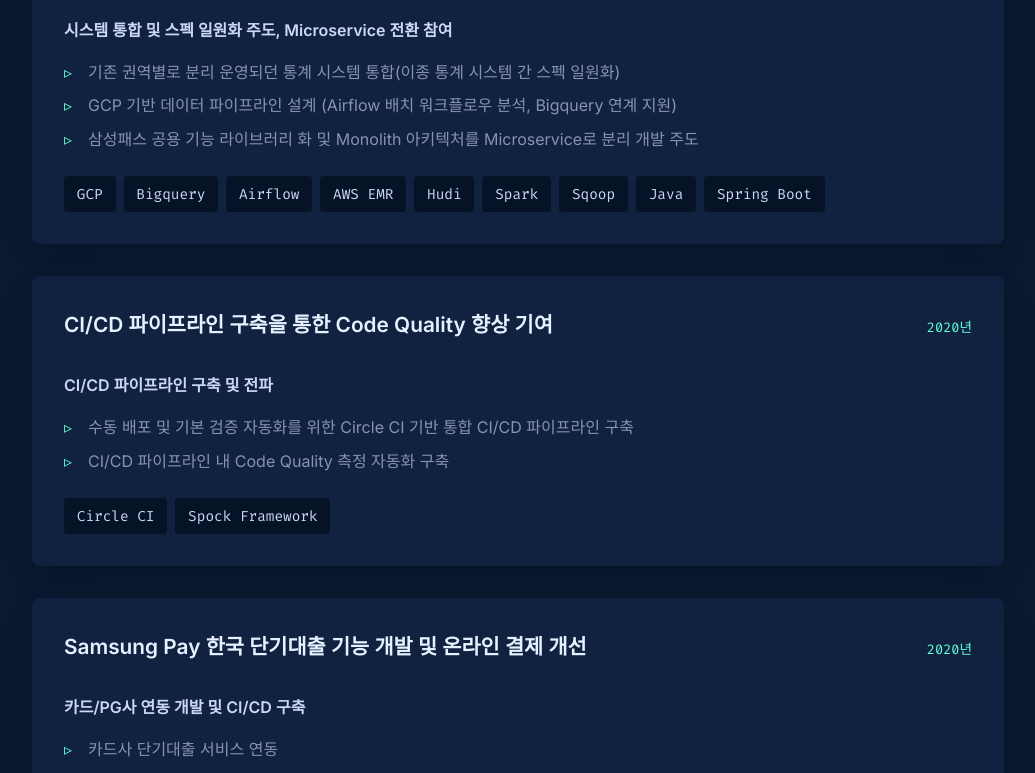
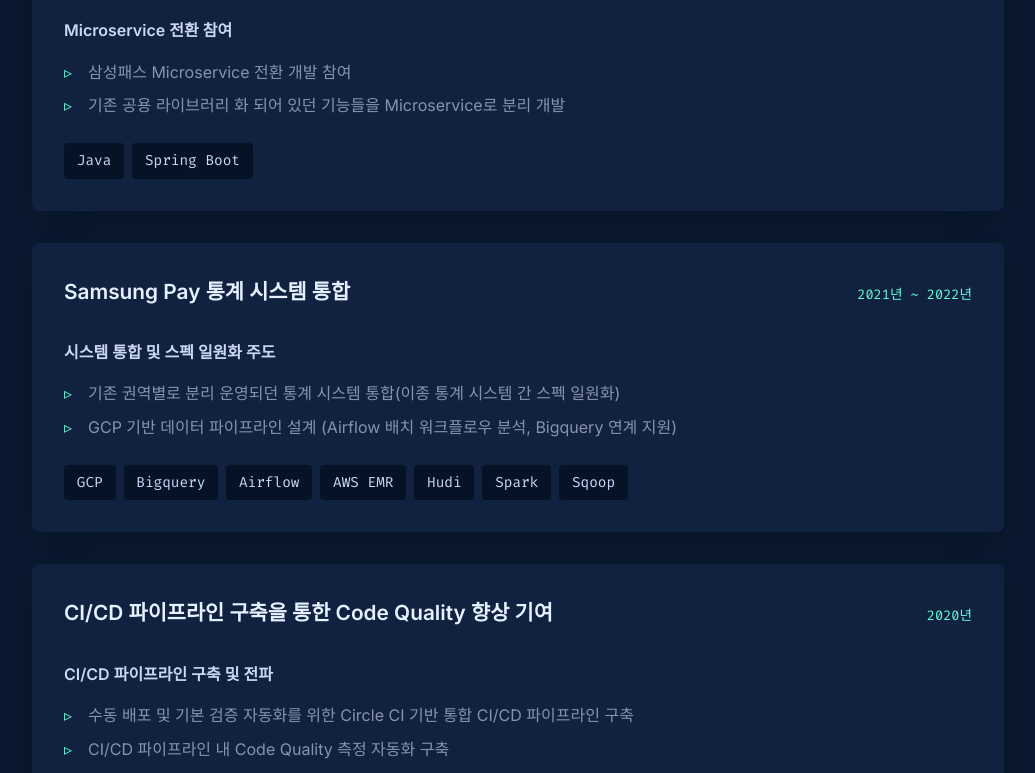
Before and after one commit to minkyunkim-kor/portfolio, a React (Vite) app: page / in a window 1280 px wide. Shown: the part 3740-4513 px from the top of the page, without its empty margins (122-1157 px from the left). Built offline with nearby package versions, Linux system fonts and the light colour scheme.

Commit message:
프로젝트 이력 일부 수정

```diff
--- a/src/data.js
+++ b/src/data.js
@@ -46,13 +46,22 @@ export const data = {
     },
     {
       period: "2021년 ~ 2022년",
-      name: "Samsung Pay 통계 시스템 통합 및 Samsung Pass 아키텍처 전환 프로젝트 참여",
-      role: "시스템 통합 및 스펙 일원화 주도, Microservice 전환 참여",
-      techStack: ["GCP", "Bigquery", "Airflow", "AWS EMR", "Hudi", "Spark", "Sqoop", "Java", "Spring Boot"],
+      name: "Samsung Pass 아키텍처 전환 프로젝트 참여",
+      role: "Microservice 전환 참여",
+      techStack: ["Java", "Spring Boot"],
+      details: [
+        "삼성패스 Microservice 전환 개발 참여",
+        "기존 공용 라이브러리 화 되어 있던 기능들을 Microservice로 분리 개발"
+      ]
+    },
+    {
+      period: "2021년 ~ 2022년",
+      name: "Samsung Pay 통계 시스템 통합",
+      role: "시스템 통합 및 스펙 일원화 주도",
+      techStack: ["GCP", "Bigquery", "Airflow", "AWS EMR", "Hudi", "Spark", "Sqoop"],
       details: [
         "기존 권역별로 분리 운영되던 통계 시스템 통합(이종 통계 시스템 간 스펙 일원화)",
-        "GCP 기반 데이터 파이프라인 설계 (Airflow 배치 워크플로우 분석, Bigquery 연계 지원)",
-        "삼성패스 공용 기능 라이브러리 화 및 Monolith 아키텍처를 Microservice로 분리 개발 주도"
+        "GCP 기반 데이터 파이프라인 설계 (Airflow 배치 워크플로우 분석, Bigquery 연계 지원)"
       ]
     },
     {
@@ -67,12 +76,12 @@ export const data = {
     },
     {
       period: "2020년",
-      name: "Samsung Pay 한국 단기대출 기능 개발 및 온라인 결제 개선",
-      role: "카드/PG사 연동 개발 및 CI/CD 구축",
+      name: "Samsung Pay 한국 서버 개발",
+      role: "카드 단기대출 서비스 개발 및 PG사 연동 온라인 결제 기능 개선 설계",
       techStack: ["Java", "Spring Framework", "Kafka", "Redis", "MySQL", "Spring Batch"],
       details: [
-        "카드사 단기대출 서비스 연동",
-        "PG사 웹 결제 프로세스 기능 개선"
+        "카드사 단기대출 API 연동을 통하여 카드의 부가기능으로 단기대출 서비스 제공",
+        "PG사 웹 결제 프로세스 기능 개선 설계 주도"
       ]
     },
     {
```
